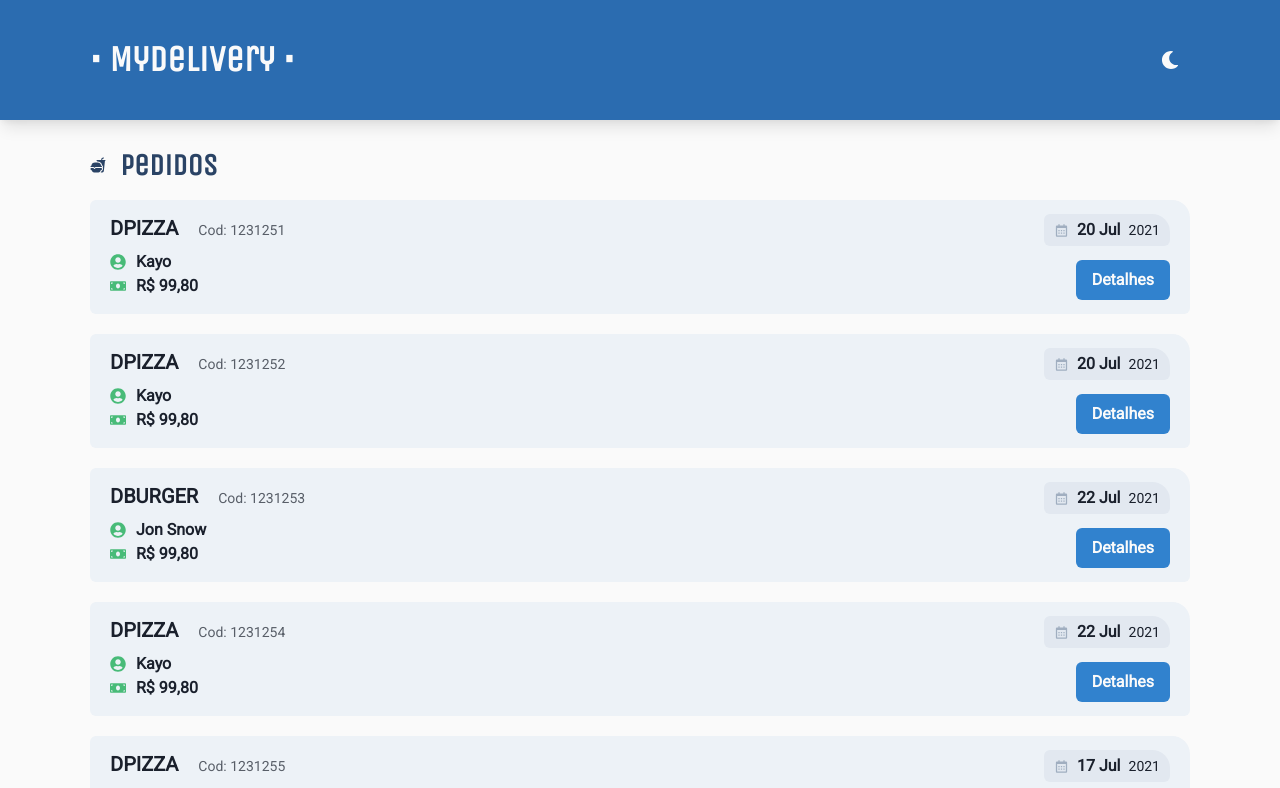
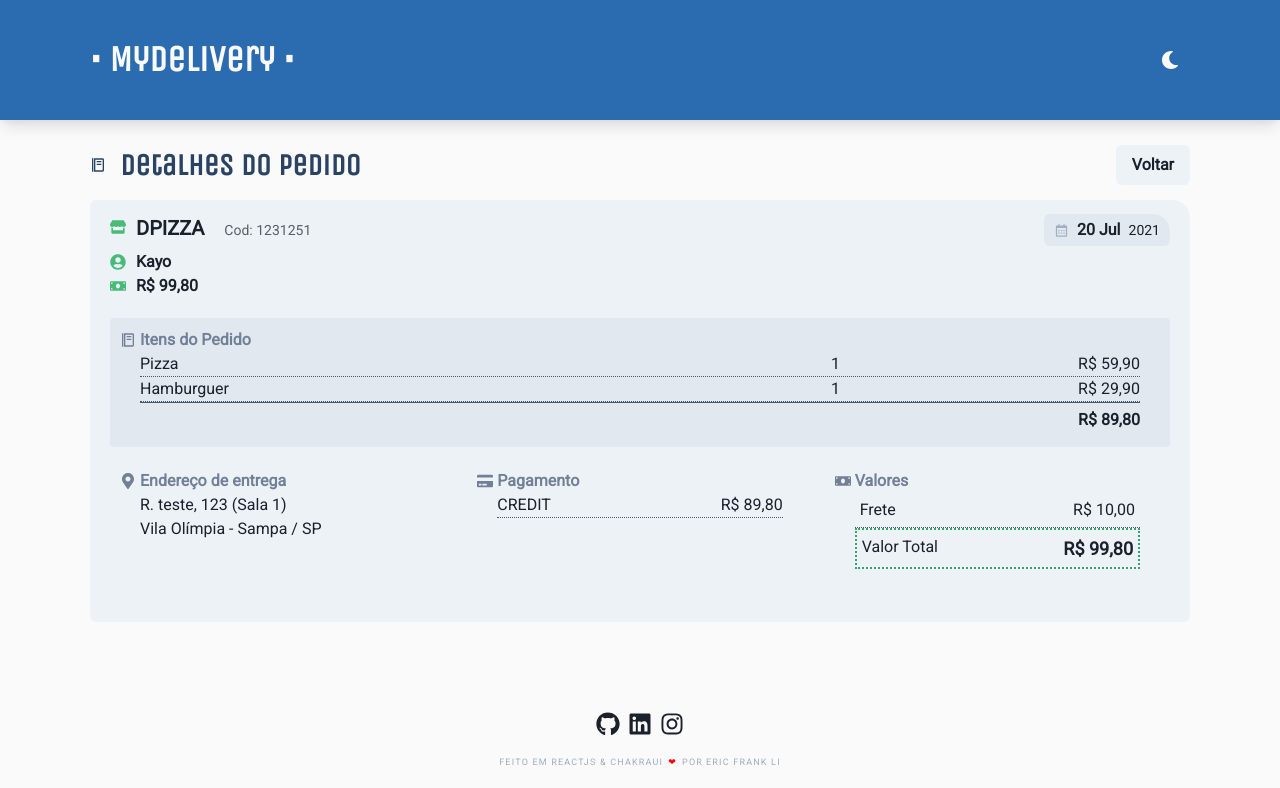
Before and after one commit to ericut/projeto-my-delivery, a React (Create React App) app: page /detalhes/5f1a4d41db80ebde9c5bbd18 in a window 1280 px wide. Shown: the top 788 px of the page. Built offline with nearby package versions, Linux system fonts and the light colour scheme.

Commit message:
pedidos e detalhes: listagem de pedidos e tela de detalhes finalizada comportando um componente

```diff
--- a/src/App.tsx
+++ b/src/App.tsx
@@ -13,13 +13,13 @@ import DetalhePedido from './pages/DetalhePedido';
 
 export const App = () => (
   <ChakraProvider resetCSS={true} theme={MyCustomTheme}>
-    <BrowserRouter>
+    <BrowserRouter basename={process.env.PUBLIC_URL}>
       <Header />
       <Box as="main" p="30px 20px" minH="50vh">
         <Switch>
           {/* ROTAS DA APLICAÇÃO */}
           {/* ROTA PADRÃO */}
-          <Route path="/" component={ListagemPedidos} />
+          <Route exact path="/" component={ListagemPedidos} />
           {/* ROTA DETALHE ONDE PASSA O PARÂMETRO 'ID', UTILIZADO PARA DAR FETCH NA API */}
           <Route exact path="/detalhes/:id" component={DetalhePedido} />
         </Switch>
--- a/src/data/pedidoDetalhes.data.tsx
+++ b/src/data/pedidoDetalhes.data.tsx
@@ -1,6 +1,6 @@
-import { IPedidosProps, IPedidoDataOrderDetailProps } from '../interfaces/pedidos.interface';
+import { IPedidosProps, IPedidoDataOrdersProps } from '../interfaces/pedidos.interface';
 
-export const pedidoDetalhesData: IPedidosProps<IPedidoDataOrderDetailProps> = {
+export const pedidoDetalhesData: IPedidosProps<IPedidoDataOrdersProps> = {
   orders: [
     {
       _id: '5f1a4d41db80ebde9c5bbd18',
@@ -20,7 +20,7 @@ export const pedidoDetalhesData: IPedidosProps<IPedidoDataOrderDetailProps> = {
       items: [
         {
           name: 'Pizza',
-          amount: '4990',
+          amount: '5990',
           quantity: 1,
           note: null,
         },
@@ -59,7 +59,7 @@ export const pedidoDetalhesData: IPedidosProps<IPedidoDataOrderDetailProps> = {
       items: [
         {
           name: 'Hamburguer',
-          amount: '2990',
+          amount: '3990',
           quantity: 1,
           note: null,
         },
@@ -103,7 +103,7 @@ export const pedidoDetalhesData: IPedidosProps<IPedidoDataOrderDetailProps> = {
           note: null,
         },
       ],
-      amount: 8980,
+      amount: 2980,
       deliveryFee: 1000,
       payments: [
         {
@@ -137,7 +137,7 @@ export const pedidoDetalhesData: IPedidosProps<IPedidoDataOrderDetailProps> = {
         },
         {
           name: 'Hamburguer',
-          amount: '2990',
+          amount: '3990',
           quantity: 1,
           note: null,
         },
@@ -175,7 +175,7 @@ export const pedidoDetalhesData: IPedidosProps<IPedidoDataOrderDetailProps> = {
           note: null,
         },
       ],
-      amount: 8980,
+      amount: 4990,
       deliveryFee: 1030,
       payments: [
         {
@@ -208,7 +208,7 @@ export const pedidoDetalhesData: IPedidosProps<IPedidoDataOrderDetailProps> = {
           note: null,
         },
       ],
-      amount: 8980,
+      amount: 4980,
       deliveryFee: 1030,
       payments: [
         {
--- a/src/pages/DetalhePedido.tsx
+++ b/src/pages/DetalhePedido.tsx
@@ -7,7 +7,7 @@ import { BiFoodMenu } from 'react-icons/bi';
 // data
 import { pedidoDetalhesData } from '../data/pedidoDetalhes.data';
 // interfaces
-import { IPedidoDataOrderDetailProps } from '../interfaces/pedidos.interface';
+import { IPedidoDataOrdersProps } from '../interfaces/pedidos.interface';
 // components
 import CardPedido from './components/CardPedido';
 
@@ -17,7 +17,7 @@ const DetalhePedido = () => {
   // params
   let { id }: any = useParams();
   //
-  const [detalhesPedido, setDetalhesPedido] = useState<IPedidoDataOrderDetailProps | undefined>(undefined);
+  const [detalhesPedido, setDetalhesPedido] = useState<IPedidoDataOrdersProps | undefined>(undefined);
 
   //
   // set do detalhes pedido de dados mocados
@@ -29,7 +29,7 @@ const DetalhePedido = () => {
   useEffect(() => {
     setDetalhesPedido(
       pedidoDetalhesData?.orders
-        ? pedidoDetalhesData?.orders.find((item: IPedidoDataOrderDetailProps) => {
+        ? pedidoDetalhesData?.orders.find((item: IPedidoDataOrdersProps) => {
             return item._id === id;
           })
         : undefined
--- a/src/pages/ListagemPedidos.tsx
+++ b/src/pages/ListagemPedidos.tsx
@@ -17,7 +17,7 @@ const ListagemPedidos = () => {
   // set da listagem de dados mocados
   // caso estivesse puxando de uma api seria utilizado método de FETCH DATA API para popular o estado setListaPedido()
   //
-  // neste projeto não iremos tratar desta meneira mas como exemplo podemos utilizar o Query Params
+  // neste projeto não iremos tratar desta meneira mas como exemplo podemos utilizar o Query Params (caso a API solicite POST)
   // fetch('https://url',{method: 'POST', body: query:`{objectStrigs}`}).then(response => {setListaPedido(response.data)})
   //
   const [listaPedidos] = useState<IPedidoDataOrdersProps[]>(pedidosData.orders);
--- a/src/pages/components/CardPedido.tsx
+++ b/src/pages/components/CardPedido.tsx
@@ -1,17 +1,17 @@
 import React, { useEffect, useState, useMemo } from 'react';
 import { Link } from 'react-router-dom';
 // chakra
-import { Text, HStack, Flex, Box, Tooltip, Grid, Button, useColorModeValue } from '@chakra-ui/react';
+import { Text, HStack, Flex, Box, Tooltip, Grid, GridItem, Button, useColorModeValue } from '@chakra-ui/react';
 // icons
-import { BiCalendar } from 'react-icons/bi';
-import { FaUserCircle, FaMoneyBill } from 'react-icons/fa';
+import { BiCalendar, BiFoodMenu } from 'react-icons/bi';
+import { FaCreditCard, FaUserCircle, FaMoneyBill, FaStore, FaMapMarkerAlt } from 'react-icons/fa';
 // interfaces
-import { IPedidoDataOrdersProps, IPedidoDataOrderDetailProps } from '../../interfaces/pedidos.interface';
+import { IPedidoDataOrdersProps } from '../../interfaces/pedidos.interface';
 
 interface IDadosPedido {
   key?: string | undefined;
   dadosPedido?: IPedidoDataOrdersProps;
-  detalhePedido?: IPedidoDataOrderDetailProps;
+  detalhePedido?: IPedidoDataOrdersProps;
 }
 
 // formatter
@@ -20,11 +20,10 @@ const traduzirMeses = ['Jan', 'Fev', 'Mar', 'Abr', 'Mai', 'Jun', 'Jul', 'Ago', '
 export default function CardPedido({ dadosPedido, detalhePedido }: IDadosPedido) {
   // color mode chakra
   const CardBGColor = useColorModeValue('gray.100', 'gray.700');
+  const SubCardBGColor = useColorModeValue('gray.200', 'gray.800');
   const DateBGColor = useColorModeValue('gray.200', 'gray.600');
 
-  const [itemPedido, setItemPedido] = useState<IPedidoDataOrdersProps | IPedidoDataOrderDetailProps | undefined>(
-    undefined
-  );
+  const [itemPedido, setItemPedido] = useState<IPedidoDataOrdersProps | undefined>(undefined);
 
   useEffect(() => {
     if (dadosPedido) {
@@ -65,16 +64,126 @@ export default function CardPedido({ dadosPedido, detalhePedido }: IDadosPedido)
   }, [itemPedido, DateBGColor]);
 
   // componente para mostrar os detalhes extra do pedido
-  const MaisDetalhesPedido = () => {
-    return <>detalhe</>;
+  const maisDetalhesPedido = () => {
+    let somaPedido = itemPedido?.items?.reduce((prevVal, element) => {
+      return +prevVal + +element.amount;
+    }, 0);
+
+    return itemPedido ? (
+      <Grid my="20px" templateRows={{ md: 'repeat(2, 1fr)', sm: '1fr' }} templateColumns="repeat(3, 1fr)" gap={3}>
+        <GridItem colSpan={{ sm: 3 }}>
+          <Box bg={SubCardBGColor} borderRadius="4px" p="10px">
+            <Flex alignItems="center" color="gray.500">
+              <Text w="15px" mr="5px">
+                <BiFoodMenu />
+              </Text>
+              <Text fontWeight="bold">Itens do Pedido</Text>
+            </Flex>
+            <Flex ml="20px" pr={{ md: '20px', sm: '10px' }} flexDirection="column">
+              {itemPedido.items?.map((subItem) => {
+                return (
+                  <Flex justifyContent="space-between" borderBottom="1px dotted" borderBottomColor="gray.600">
+                    <Text w="50%">{subItem.name}</Text>
+                    <Text w={{ md: '20%', sm: '10%' }} textAlign="right">
+                      {subItem.quantity}
+                    </Text>
+                    <Text w={{ md: '30%', sm: '40%' }} textAlign="right">
+                      {valorDoPedido(+subItem.amount)}
+                    </Text>
+                  </Flex>
+                );
+              })}
+              <Flex
+                justifyContent="flex-end"
+                borderTop="1px solid"
+                borderTopColor="gray.600"
+                py="5px"
+                fontWeight="bold"
+              >
+                {valorDoPedido(Number(somaPedido))}
+              </Flex>
+            </Flex>
+          </Box>
+        </GridItem>
+        <GridItem colSpan={{ md: 1, sm: 3 }}>
+          <Box p="10px">
+            <Flex alignItems="center" color="gray.500">
+              <Text w="15px" mr="5px">
+                <FaMapMarkerAlt />
+              </Text>
+              <Text fontWeight="bold">Endereço de entrega</Text>
+            </Flex>
+            <Flex ml="20px" pr={{ md: '20px', sm: '10px' }} flexDirection="column">
+              <Text>{`${itemPedido.address?.street}, ${itemPedido.address?.number} (${itemPedido.address?.complement})`}</Text>
+              <Text>{`${itemPedido.address?.neighborhood} - ${itemPedido.address?.city} / ${itemPedido.address?.state}`}</Text>
+            </Flex>
+          </Box>
+        </GridItem>
+        <GridItem colSpan={{ md: 1, sm: 3 }}>
+          <Box p="10px">
+            <Flex alignItems="center" color="gray.500">
+              <Text w="15px" mr="5px">
+                <FaCreditCard />
+              </Text>
+              <Text fontWeight="bold">Pagamento</Text>
+            </Flex>
+            <Flex ml="20px" pr={{ md: '20px', sm: '10px' }} flexDirection="column">
+              {itemPedido.payments?.map((subItem) => {
+                return (
+                  <Flex justifyContent="space-between" borderBottom="1px dotted" borderBottomColor="gray.600">
+                    <Text w="60%">{subItem.method}</Text>
+                    <Text w={{ md: '30%', sm: '40%' }} textAlign="right">
+                      {valorDoPedido(+subItem.amount)}
+                    </Text>
+                  </Flex>
+                );
+              })}
+            </Flex>
+          </Box>
+        </GridItem>
+        <GridItem colSpan={{ md: 1, sm: 3 }}>
+          <Box p="10px">
+            <Flex alignItems="center" color="gray.500">
+              <Text w="15px" mr="5px">
+                <FaMoneyBill />
+              </Text>
+              <Text fontWeight="bold">Valores</Text>
+            </Flex>
+            <Flex ml="20px" pr={{ md: '20px', sm: '10px' }} flexDirection="column">
+              <Flex justifyContent="space-between" borderBottom="1px dotted" borderBottomColor="gray.600" p="5px">
+                <Text>Frete</Text>
+                <Text textAlign="right">{valorDoPedido(+itemPedido.deliveryFee)}</Text>
+              </Flex>
+              <Flex justifyContent="space-between" border="2px dotted" borderColor="green.500" p="5px">
+                <Text>Valor Total</Text>
+                <Text textAlign="right" fontSize="18px" fontWeight="bold">
+                  {valorDoPedido(+itemPedido.amount + +itemPedido.deliveryFee)}
+                </Text>
+              </Flex>
+            </Flex>
+          </Box>
+        </GridItem>
+      </Grid>
+    ) : (
+      <></>
+    );
   };
 
   return (
     <>
       {itemPedido ? (
-        <Grid templateRows="40px 1fr" mb="20px" p="10px 20px 14px" bg={CardBGColor} borderRadius="6px 18px 6px 6px">
+        <Grid
+          templateRows="40px 1fr"
+          mb="20px"
+          p={{ md: '10px 20px 14px', sm: '20px 10px' }}
+          bg={CardBGColor}
+          borderRadius="6px 18px 6px 6px"
+        >
           <Flex justifyContent="space-between" alignItems="center">
             <Flex mb="5px" alignItems="baseline" flexDirection={{ md: 'initial', sm: 'column' }}>
+              <Text color="green.400" w="16px" mr="10px" display={{ md: 'flex', sm: 'none' }}>
+                <FaStore />
+              </Text>
               <Text fontSize="20px" fontWeight="bold" pr="20px">
                 {itemPedido.store}
               </Text>
@@ -104,7 +213,7 @@ export default function CardPedido({ dadosPedido, detalhePedido }: IDadosPedido)
                     )}`}
                     placement="right"
                   >
-                    {valorDoPedido(itemPedido.amount + itemPedido.deliveryFee)}
+                    <Text>{valorDoPedido(itemPedido.amount + itemPedido.deliveryFee)}</Text>
                   </Tooltip>
                 </Text>
               </Flex>
@@ -122,7 +231,7 @@ export default function CardPedido({ dadosPedido, detalhePedido }: IDadosPedido)
               <></>
             )}
           </Flex>
-          {detalhePedido ? <MaisDetalhesPedido /> : <></>}
+          {detalhePedido ? maisDetalhesPedido() : <></>}
         </Grid>
       ) : (
         <></>
```
Also changed, not shown: src/data/pedidos.data.tsx (+0 -42 lines), src/interfaces/pedidos.interface.tsx (+3 -6 lines).
